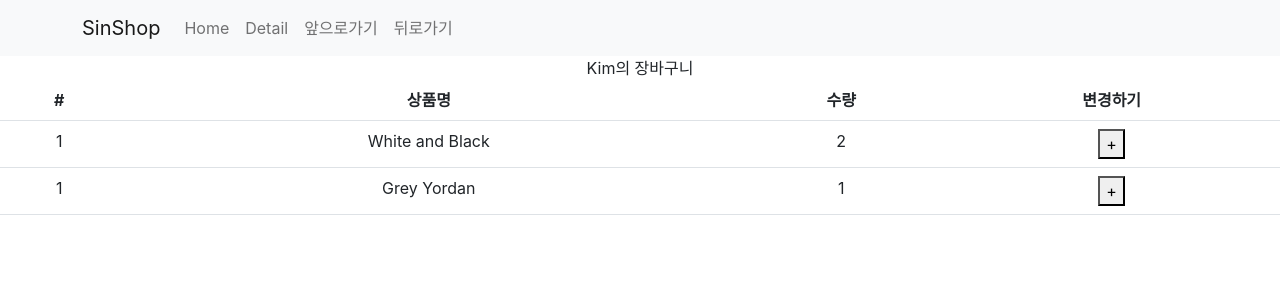
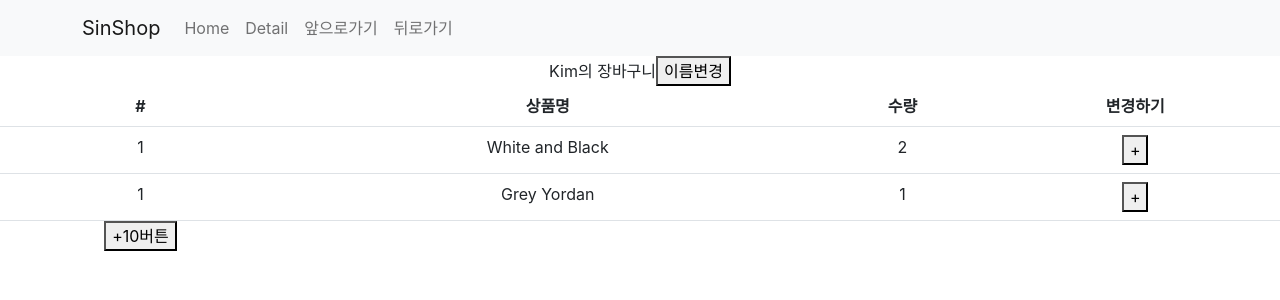
Before and after one commit to tuz22/studying-react-shop, a React (Create React App) app: page /cart in a window 1280 px wide. Shown: the top 300 px of the page. Built offline with nearby package versions, Linux system fonts and the light colour scheme.

Commit message:
redux, state 파라미터 추가

```diff
--- a/src/pages/Cart.js
+++ b/src/pages/Cart.js
@@ -1,6 +1,6 @@
 import {Table} from 'react-bootstrap'
 import { useDispatch, useSelector } from 'react-redux'
-import { changeName } from '../store';
+import { changeName, increase, increase2 } from '../store';
 
 function Cart(){
 
@@ -14,7 +14,10 @@ function Cart(){
 
   return (
     <div>
-        { state.user }의 장바구니
+        { state.user.name }의 장바구니
+        <button onClick={() => {
+          dispatch(changeName()) // dispatch(state변경함수()
+        }}>이름변경</button>
       <Table>
         <thead>
           <tr>
@@ -34,13 +37,16 @@ function Cart(){
                   <td>{state.stock[i].count}</td>
                   <td>
                     <button onClick={() => {
-                      dispatch(changeName()) // dispatch(state변경함수()
+                      dispatch(increase())
                     }}>+</button>
                   </td>
                 </tr>
               )
             })
           }
+          <button onClick={() => {
+            dispatch(increase2(10))
+          }}>+10버튼</button>
         </tbody>
       </Table>
     </div>
--- a/src/store.js
+++ b/src/store.js
@@ -3,22 +3,33 @@ import { configureStore, createSlice } from '@reduxjs/toolkit'
 /* Redux store에 state 보관하는 방법 */
 let user = createSlice({ // useState 역할
   name : 'user',
-  initialState : 'Kim',
-  reducers : { // state 변경 1. 변경함수 만들기
-    changeName(state){  // 여기에 export를 붙일 수는 없음 -> 밖으로 빼기
-      return 'John' + state
+  initialState : { name : 'Kim', age : 20 }, // Q. state가 array/object인 경우 변경방법은?
+  reducers : {
+    changeName(state){
+      // return { name : 'Park', age : 20 } // A1. 이렇게 직접 값을 갈아끼우거나
+      state.name = 'Park' // A2. 직접수정하거나 (immer.js 라이브러리가 알아서 해줌)
     }
   }
 })
-export let { changeName } = user.actions // 2. export 해주기. 위에서 만든 변경함수가 object 자료형식으로 남음
+export let { changeName } = user.actions // * action = state 변경함수
 
 let stock = createSlice({ // useState 역할
   name : 'stock',
   initialState :[
     {id : 0, name : 'White and Black', count : 2},
     {id : 2, name : 'Grey Yordan', count : 1}
-  ]
+  ],
+  reducers : {
+    increase(state){
+      state[0].count += 1
+    },
+    increase2(state, a){
+      state[1].count += a.payload // payload를 붙여야 해당 함수의 파라미터값이 제대로 들어감
+    } // dispatch(increase2(10)) dispatch가 increase2란 메세지에 10이란 화물도 같이 보냄.
+  }
 })
+
+export let { increase, increase2 } = stock.actions
 
 /* ! Redux store 안에 모두 넣진 말기. 컴포넌트 간 공유가 필요없으면 useState() 사용 */
 export default configureStore({
```
